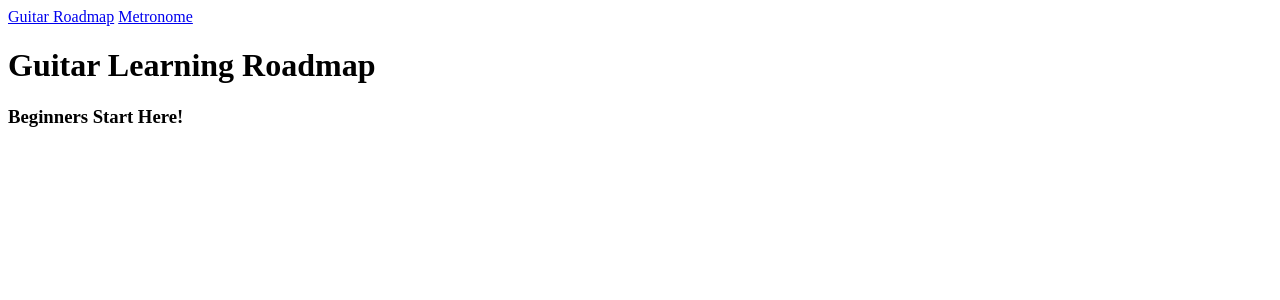
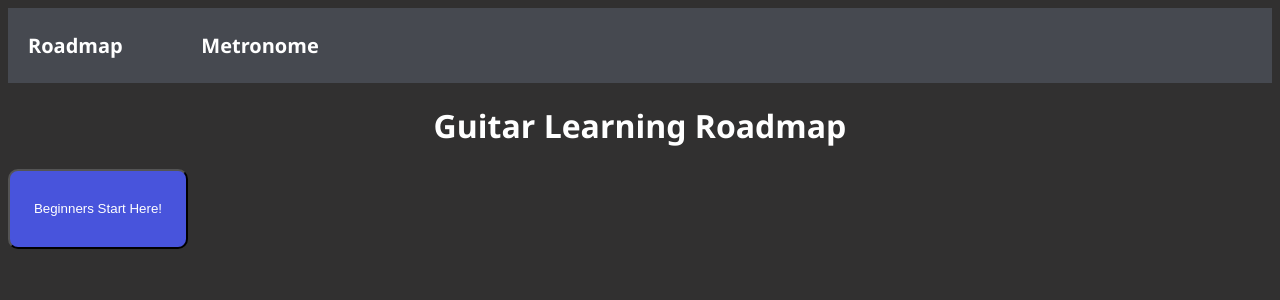
Before and after one commit to skodjet/project_friedman, a Flask app: page / in a window 1280 px wide. Shown: the top 300 px of the page. Run offline with Flask 3, Linux system fonts and the light colour scheme.

Commit message:
css init

```diff
--- /dev/null
+++ b/static/styles.css
@@ -0,0 +1,37 @@
+body {
+  font-family: "Segoe UI", Tahoma, Geneva, Verdana, sans-serif;
+  background-color: #313030;
+  color: #fff;
+}
+body h1 {
+  display: flex;
+  justify-content: center;
+}
+body .module-button {
+  display: block;
+  border-radius: 10px;
+  height: 80px;
+  width: 180px;
+  background-color: rgb(72, 84, 220);
+  color: #fff;
+}
+body nav {
+  width: 100%;
+  height: 75px;
+  background-color: #464950;
+}
+body nav .nav-div {
+  width: 23%;
+  height: 100%;
+  display: flex;
+  align-items: center;
+  flex-direction: row;
+  justify-content: space-between;
+  padding-left: 20px;
+}
+body nav .nav-button {
+  color: #fff;
+  font-size: 20px;
+  text-decoration: none;
+  font-weight: bold;
+}/*# sourceMappingURL=styles.css.map */
--- /dev/null
+++ b/static/styles.scss
@@ -0,0 +1,50 @@
+// Color variables
+$module-color: rgb(72, 84, 220);
+$page-color: #313030;
+$nav-color: #464950;
+
+body {
+    font-family: 'Segoe UI', Tahoma, Geneva, Verdana, sans-serif;
+    background-color: $page-color;
+    color: #fff;
+
+    h1 {
+        display: flex;
+        justify-content: center;
+    }
+
+    .module-button {
+        display: block;
+        border-radius: 10px;
+        height: 80px;
+        width: 180px;
+        background-color: $module-color;
+        color: #fff;
+    }
+
+    nav {
+        width: 100%;
+        height: 75px;
+        background-color: $nav-color;
+
+        .nav-div {
+            width: 23%;
+            height: 100%;
+            display: flex;
+            align-items: center;
+            flex-direction: row;
+            justify-content: space-between;
+            padding-left: 20px;
+        }
+
+        .nav-button {
+            color: #fff;
+            font-size: 20px;
+            text-decoration: none;
+            font-weight: bold;
+        }
+    }
+
+
+
+}
--- a/templates/base.html
+++ b/templates/base.html
@@ -4,14 +4,18 @@
     <meta charset="UTF-8">
     <meta name="viewport" content="width=device-width, initial-scale=1.0">
     <title>Guitar Learning Roadmap</title>
+    <link rel="stylesheet" href="{{url_for("static", filename="styles.css")}}" />
     {% block head %}{% endblock %}
 </head>
 <body>
     <nav>
-        <a href="index.html">Guitar Roadmap</a>
-        <a href="metronome.html">Metronome</a>
+        <div class="nav-div">
+            <a href="index.html" class="nav-button">Roadmap</a>
+        <a href="metronome.html" class="nav-button">Metronome</a>
         <!-- TODO: Resources page? -->
         <!-- TODO: About page? -->
+        </div>
+
     </nav>
 
     {% block body %}{% endblock %}
--- a/templates/index.html
+++ b/templates/index.html
@@ -9,7 +9,7 @@
     <h1>Guitar Learning Roadmap</h1>
 
     <div id="beginners-start-here" class="module">
-        <h3>Beginners Start Here!</h3>
+        <button class="module-button">Beginners Start Here!</button>
 
     </div>
 
```
Also changed, not shown: 1 other file.
